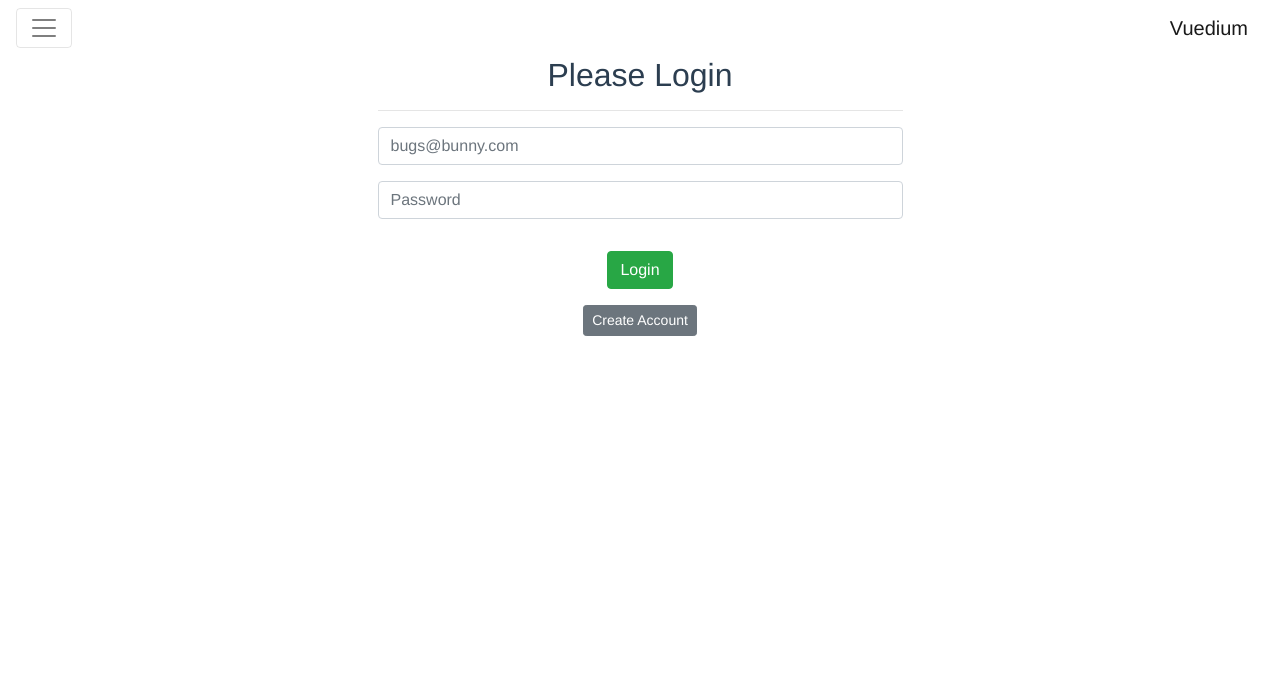
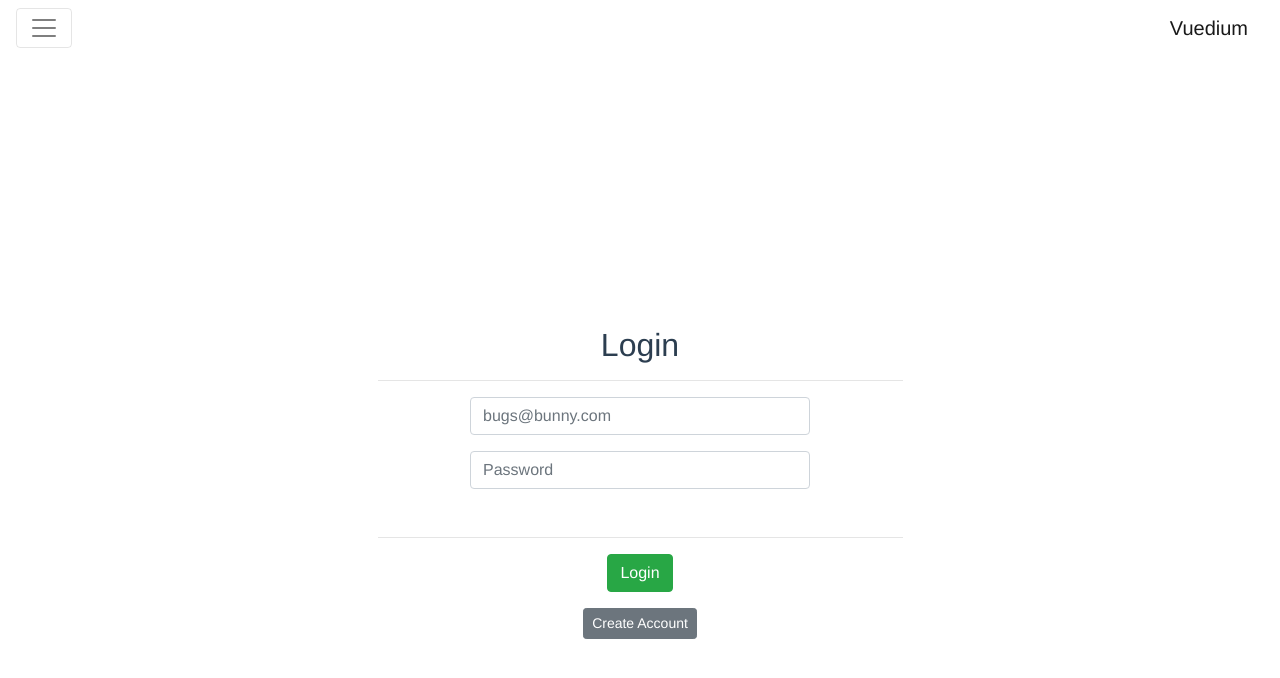
Before and after one commit to rohstar/vuedium, a Vue app: page / in a window 1280 px wide. Shown: the top 678 px of the page. Built offline with nearby package versions, Linux system fonts and the light colour scheme; no server answers; what vue-session, vuefire would draw is missing.

Commit message:
login ui tweaks

```diff
--- a/src/components/Login.vue
+++ b/src/components/Login.vue
@@ -10,16 +10,16 @@ body {
 
 <template>
 <div class="container">
-    <div class="row">
+    <div class="row" style="padding-top: 25%">
       <div class="col-md-3"></div>
       <div class="col-md-6">
-        <h2>Please Login</h2>
+        <h2>Login</h2>
         <hr>
       </div>
     </div>
     <div class="row">
-      <div class="col-md-3"></div>
-      <div class="col-md-6">
+      <div class="col-md-4"></div>
+      <div class="col-md-4">
         <div class="form-group has-danger">
           <label class="sr-only" for="email">E-Mail Address</label>
           <div class="input-group mb-2 mr-sm-2 mb-sm-0">
@@ -29,8 +29,8 @@ body {
       </div>
     </div>
     <div class="row">
-      <div class="col-md-3"></div>
-      <div class="col-md-6">
+      <div class="col-md-4"></div>
+      <div class="col-md-4">
         <div class="form-group">
           <label class="sr-only" for="password">Password</label>
           <div class="input-group mb-2 mr-sm-2 mb-sm-0">
@@ -38,8 +38,7 @@ body {
           </div>
         </div>
       </div>
-      <div class="col-md-4"></div>
-      <div class="col-md-4">
+      <div class="col-md-12">
         <div class="form-control-feedback">
           <span class="text-danger align-middle">
                           {{error}}
@@ -50,7 +49,7 @@ body {
 
     <div class="row" style="padding-top: 1rem">
       <div class="col-md-3"></div>
-      <div class="col-md-6">
+      <div class="col-md-6"><hr>
         <button class="btn btn-success" v-on:click="login">Login</button>
       </div>
     </div>
```
